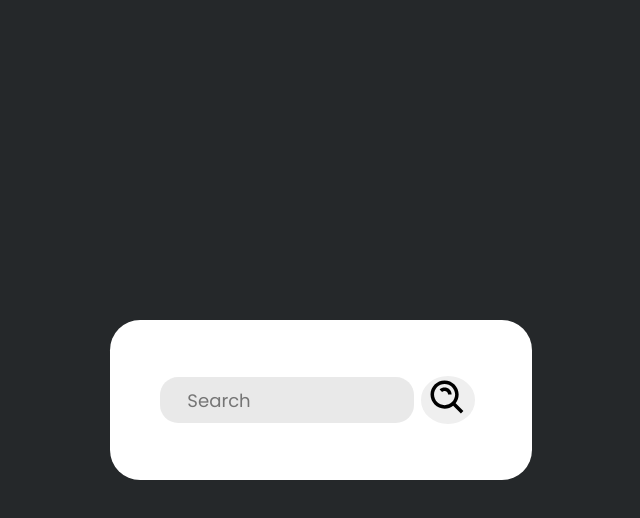
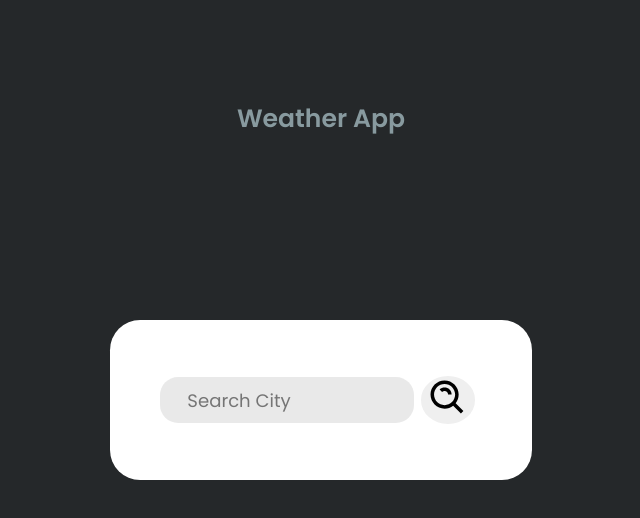
Before and after one commit to vamshikrishna24/Weather-App, a plain HTML site: page index.html in a window 1280 px wide. Shown: the whole page, without its empty margins (319-959 px from the left). Drawn offline with Linux system fonts and the light colour scheme.

Commit message:
Final Commit

```diff
--- a/index.html
+++ b/index.html
@@ -9,9 +9,17 @@
     <script src="script.js" defer></script>
   </head>
   <body>
+    <div class="top">
+      <h2>Weather App</h2>
+    </div>
     <div class="card">
       <div class="search">
-        <input type="text" class="search-bar" placeholder="Search" autofocus />
+        <input
+          type="text"
+          class="search-bar"
+          placeholder="Search City"
+          autofocus
+        />
         <button>
           <svg
             stroke="currentColor"
--- a/style.css
+++ b/style.css
@@ -86,3 +86,10 @@ button:hover {
   visibility: hidden;
   height: 0;
 }
+
+.top {
+  position: absolute;
+  margin: 0 auto;
+  top: 10rem;
+  color: rgba(168, 192, 197, 0.756);
+}
```
